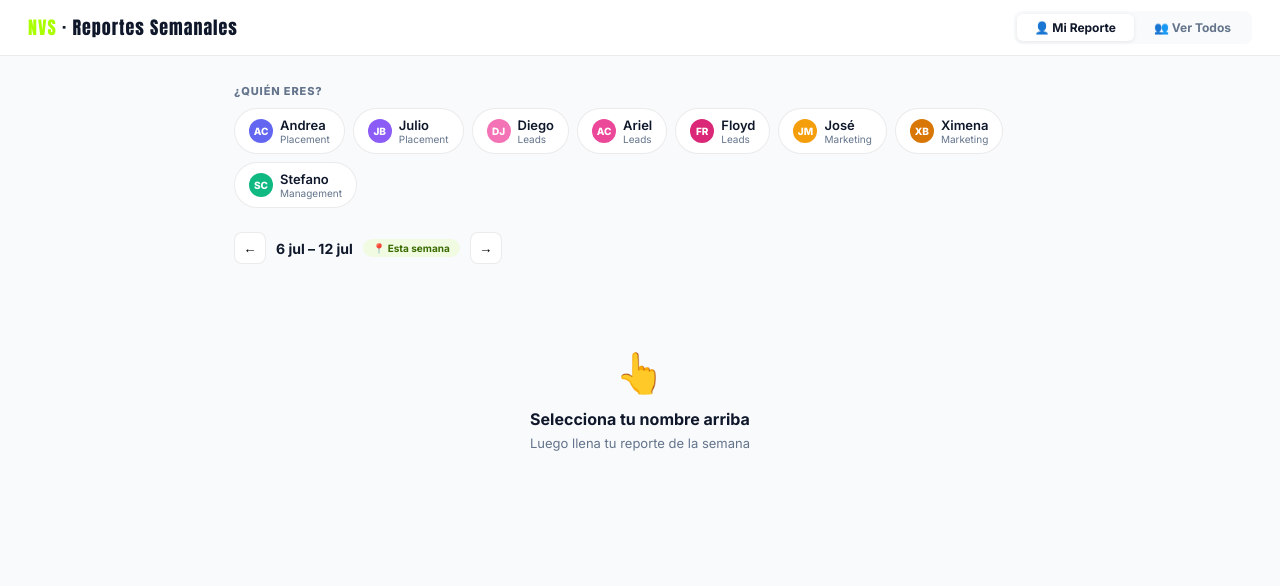
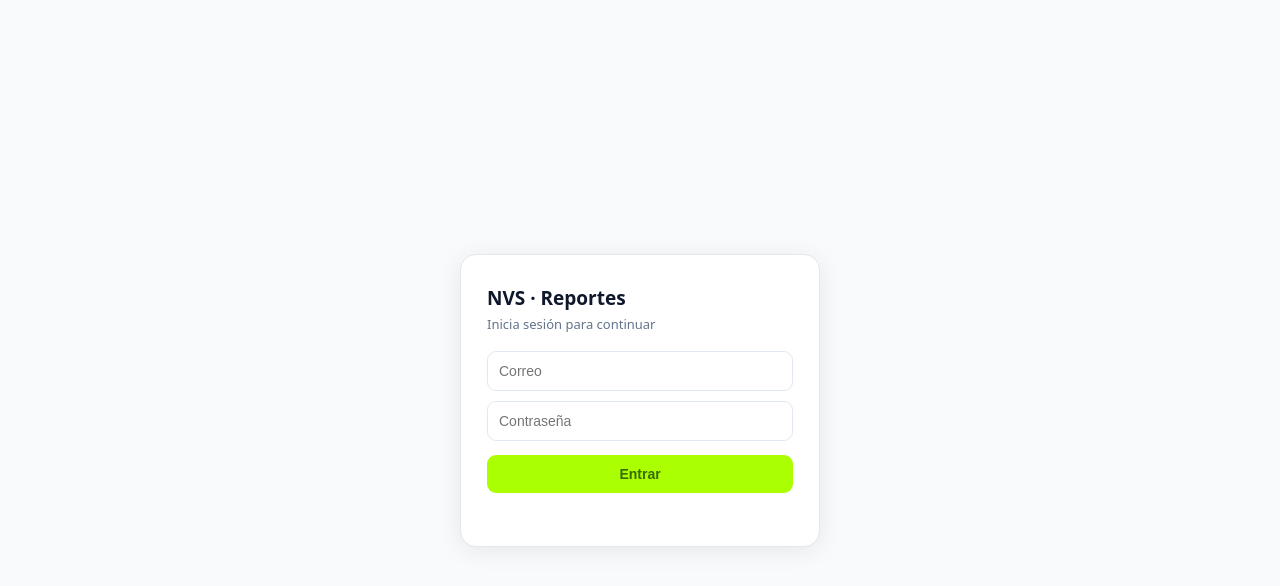
Before and after one commit to stefanonvs09/nvs-dashboard, a plain HTML site: page reportes.html in a window 1280 px wide. Drawn offline with nearby package versions, Linux system fonts and the light colour scheme.

Commit message:
feat: login en Reportes (tras activar RLS)

```diff
--- a/reportes.html
+++ b/reportes.html
@@ -142,6 +142,17 @@ input[type=range]::-webkit-slider-thumb{-webkit-appearance:none;width:20px;heigh
 </head>
 <body>
 
+<div id="nvs-login" style="position:fixed;inset:0;z-index:99999;background:#f8fafc;display:flex;align-items:center;justify-content:center;font-family:system-ui,-apple-system,sans-serif;">
+  <div style="background:#fff;border:1px solid #e2e8f0;border-radius:16px;padding:30px 26px;width:min(360px,92vw);box-shadow:0 4px 24px rgba(0,0,0,.08);">
+    <h2 style="margin:0 0 4px;font-size:19px;">NVS · Reportes</h2>
+    <p style="margin:0 0 18px;color:#64748b;font-size:13px;">Inicia sesión para continuar</p>
+    <input id="nvs-em" type="email" placeholder="Correo" style="width:100%;box-sizing:border-box;padding:11px;border:1px solid #e2e8f0;border-radius:9px;margin-bottom:10px;font-size:14px;">
+    <input id="nvs-pw" type="password" placeholder="Contraseña" style="width:100%;box-sizing:border-box;padding:11px;border:1px solid #e2e8f0;border-radius:9px;margin-bottom:14px;font-size:14px;">
+    <button onclick="nvsLogin()" style="width:100%;padding:11px;border:none;border-radius:9px;background:#AAFF00;color:#3a6b00;font-weight:700;font-size:14px;cursor:pointer;">Entrar</button>
+    <div id="nvs-err" style="color:#ef4444;font-size:12px;min-height:15px;margin-top:8px;"></div>
+  </div>
+</div>
+
 <div class="topbar">
   <div class="topbar-logo"><span>NVS</span> · Reportes Semanales</div>
   <div class="view-toggle">
@@ -284,6 +295,18 @@ input[type=range]::-webkit-slider-thumb{-webkit-appearance:none;width:20px;heigh
 const SUPA_URL='https://mwefvjvvitsondqghgsx.supabase.co';
 const SUPA_KEY='sb_publishable_GuFFI-viJquULQCSY_Bd6Q_WoLf0cZk';
 const db=supabase.createClient(SUPA_URL,SUPA_KEY);
+
+/* ── LOGIN (requerido tras activar la seguridad RLS) ── */
+async function nvsLogin(){
+  const em=document.getElementById('nvs-em').value.trim();
+  const pw=document.getElementById('nvs-pw').value;
+  const {error}=await db.auth.signInWithPassword({email:em,password:pw});
+  if(error){document.getElementById('nvs-err').textContent=error.message;}
+  else location.reload();
+}
+db.auth.getSession().then(({data:{session}})=>{
+  if(session){const o=document.getElementById('nvs-login'); if(o)o.style.display='none';}
+});
 
 /* ── TEAM ── */
 const TEAM=[
```
